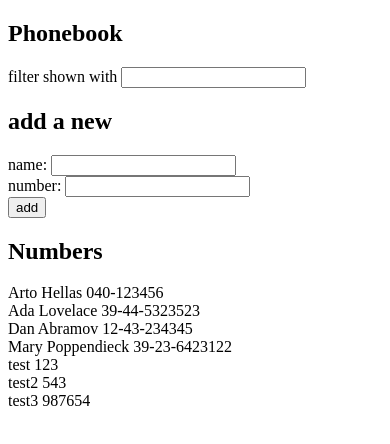
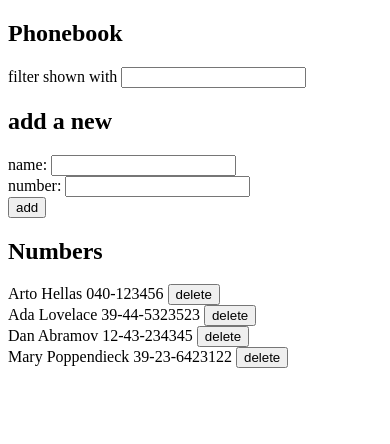
Before and after one commit to spamlawlz/fso, a React (Vite) app in the folder part2/phonebook/: page / in a window 390 px wide. Shown: the top 444 px of the page. Built offline with nearby package versions, Linux system fonts and the light colour scheme; data requests are answered from the project's data file.

Commit message:
2.14: The Phonebook step9

```diff
--- a/part2/phonebook/db.json
+++ b/part2/phonebook/db.json
@@ -19,21 +19,6 @@
       "name": "Mary Poppendieck",
       "number": "39-23-6423122",
       "id": 4
-    },
-    {
-      "name": "test",
-      "number": "123",
-      "id": 5
-    },
-    {
-      "name": "test2",
-      "number": "543",
-      "id": 6
-    },
-    {
-      "name": "test3",
-      "number": "987654",
-      "id": 7
     }
   ]
 }
--- a/part2/phonebook/src/App.jsx
+++ b/part2/phonebook/src/App.jsx
@@ -38,6 +38,23 @@
       })
   }
 
+  const removePerson = (event) => {
+    event.preventDefault()
+
+    //better way to do this? seems janky
+    const id = Number(event.target.getAttribute("id"))
+    const name = persons.find((person) => person.id === id).name
+
+    if (window.confirm(`Delete ${name}?`)) {
+      personService
+        .remove(id)
+        .then(() => {
+          const newPersons = persons.filter(person => person.id !== id)
+          setPersons(newPersons)
+        })
+    }
+  }
+
   const handleFilterChange = (event) => {
     setFilter(event.target.value)
   }
@@ -63,7 +80,7 @@
         handleNumberChange={handleNumberChange}
       />
       <h2>Numbers</h2>
-      <Persons persons={persons} filter={filter}/>
+      <Persons persons={persons} filter={filter} remove={removePerson}/>
     </div>
   )
 }
--- a/part2/phonebook/src/components/Persons.jsx
+++ b/part2/phonebook/src/components/Persons.jsx
@@ -1,8 +1,14 @@
-const Persons = ({persons, filter}) => {
+const Persons = ({persons, filter, remove}) => {
   const filteredPersons = persons.filter(person => person.name.toLowerCase().includes(filter.toLowerCase()) === true )
   return (
     <div>
-      {filteredPersons.map(person => <div key={person.name}>{person.name} {person.number}</div>)}
+      {filteredPersons.map(person => {
+        return (
+          <div key={person.name}>
+            {person.name} {person.number} <button id={person.id} onClick={remove}>delete</button>
+          </div>
+        )
+      })}
     </div>
   )
 }
--- a/part2/phonebook/src/services/persons.js
+++ b/part2/phonebook/src/services/persons.js
@@ -11,4 +11,9 @@
   return request.then( response => response.data )
 }
 
-export default { getAll, create }
+const remove = id => {
+  const request = axios.delete(`${baseUrl}/${id}`)
+  return request.then( response => response.data)
+}
+
+export default { getAll, create, remove }
```
Also changed, not shown: 1 other file (tests, documents, lock files or other folders).
